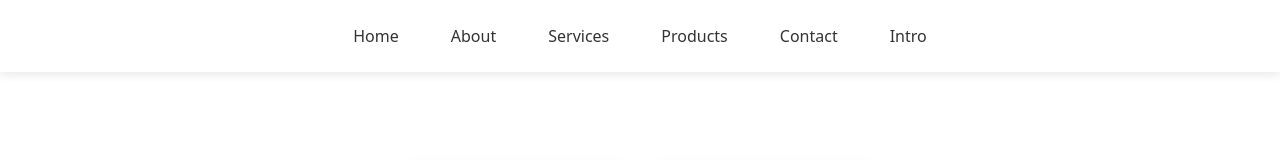
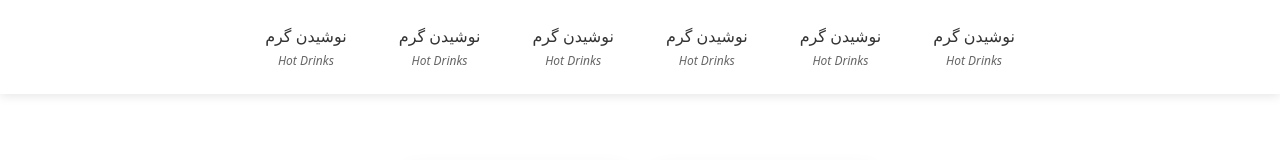
Before and after one commit to AminSBU/restaurant_menu, a React (Vite) app in the folder restaurant_menu/: page /intro in a window 1280 px wide. Shown: the top 160 px of the page. Built offline with nearby package versions, Linux system fonts and the light colour scheme.

Commit message:
use span

```diff
--- a/restaurant_menu/src/App.css
+++ b/restaurant_menu/src/App.css
@@ -74,6 +74,8 @@
 
 .nav-menu .header:hover {
   background-color: #f0f0f0;
+  border: 10px rgb(100, 100, 100);
+  border-radius: 10px;
 }
 
 /* Add padding to main content to account for fixed navbar */
@@ -84,3 +86,33 @@
 .page {
   padding: 2rem;
 }
+
+.nav-text {
+  display: block;
+  font-size: 16px;
+  font-weight: bold;
+  margin-bottom: 4px;
+}
+
+.nav-english {
+  display: block;
+  font-size: 12px;
+  color: #666;
+  font-style: italic;
+}
+
+.nav-link {
+  text-decoration: none;
+  color: #333;
+  padding: 10px 15px;
+  border-radius: 8px;
+  transition: all 0.3s ease;
+  display: block;
+  text-align: center;
+  min-width: 120px;
+}
+
+.nav-link:hover {
+  background-color: #f8f9fa;
+  color: #007bff;
+}
--- a/restaurant_menu/src/App.jsx
+++ b/restaurant_menu/src/App.jsx
@@ -20,12 +20,42 @@ function App() {
           {/* Navigation Menu - Fixed duplicate links */}
           <nav className="navbar">
             <ul className="nav-menu">
-              <Link to="/" className="header">Home</Link>
-              <Link to="/about" className="header">About</Link>
-              <Link to="/services" className="header">Services</Link>
-              <Link to="/products" className="header">Products</Link>
-              <Link to="/contact" className="header">Contact</Link>
-              <Link to="/intro" className="header">Intro</Link>
+              <Link to="/" className="header">
+                <div>
+                  <span className="nav-text">نوشیدن گرم</span>
+                  <span className="nav-english">Hot Drinks</span>
+                </div>
+              </Link>
+              <Link to="/about" className="header">
+                <div>
+                  <span className="nav-text">نوشیدن گرم</span>
+                  <span className="nav-english">Hot Drinks</span>
+                </div>
+              </Link>
+              <Link to="/services" className="header">
+                <div>
+                  <span className="nav-text">نوشیدن گرم</span>
+                  <span className="nav-english">Hot Drinks</span>
+                </div>
+              </Link>
+              <Link to="/products" className="header">
+                <div>
+                  <span className="nav-text">نوشیدن گرم</span>
+                  <span className="nav-english">Hot Drinks</span>
+                </div>
+              </Link>
+              <Link to="/contact" className="header">
+                <div>
+                  <span className="nav-text">نوشیدن گرم</span>
+                  <span className="nav-english">Hot Drinks</span>
+                </div>
+              </Link>
+              <Link to="/intro" className="header">
+                <div>
+                  <span className="nav-text">نوشیدن گرم</span>
+                  <span className="nav-english">Hot Drinks</span>
+                </div>
+              </Link>
               {/* Add NewPost link if needed: */}
               {/* <Link to="/newpost" className="header">New Post</Link> */}
             </ul>
--- a/restaurant_menu/src/Menu.jsx
+++ b/restaurant_menu/src/Menu.jsx
@@ -11,7 +11,7 @@ function Menu({items})
                     <img
                         src={item.image}
                         className="menu-image"
-                        loading="lazy"   // برای عملکرد بهتر
+                        loading="lazy"
                     />
                     <p className="menu-description">{item.description}</p>
                     <div className="menu-price">
```
